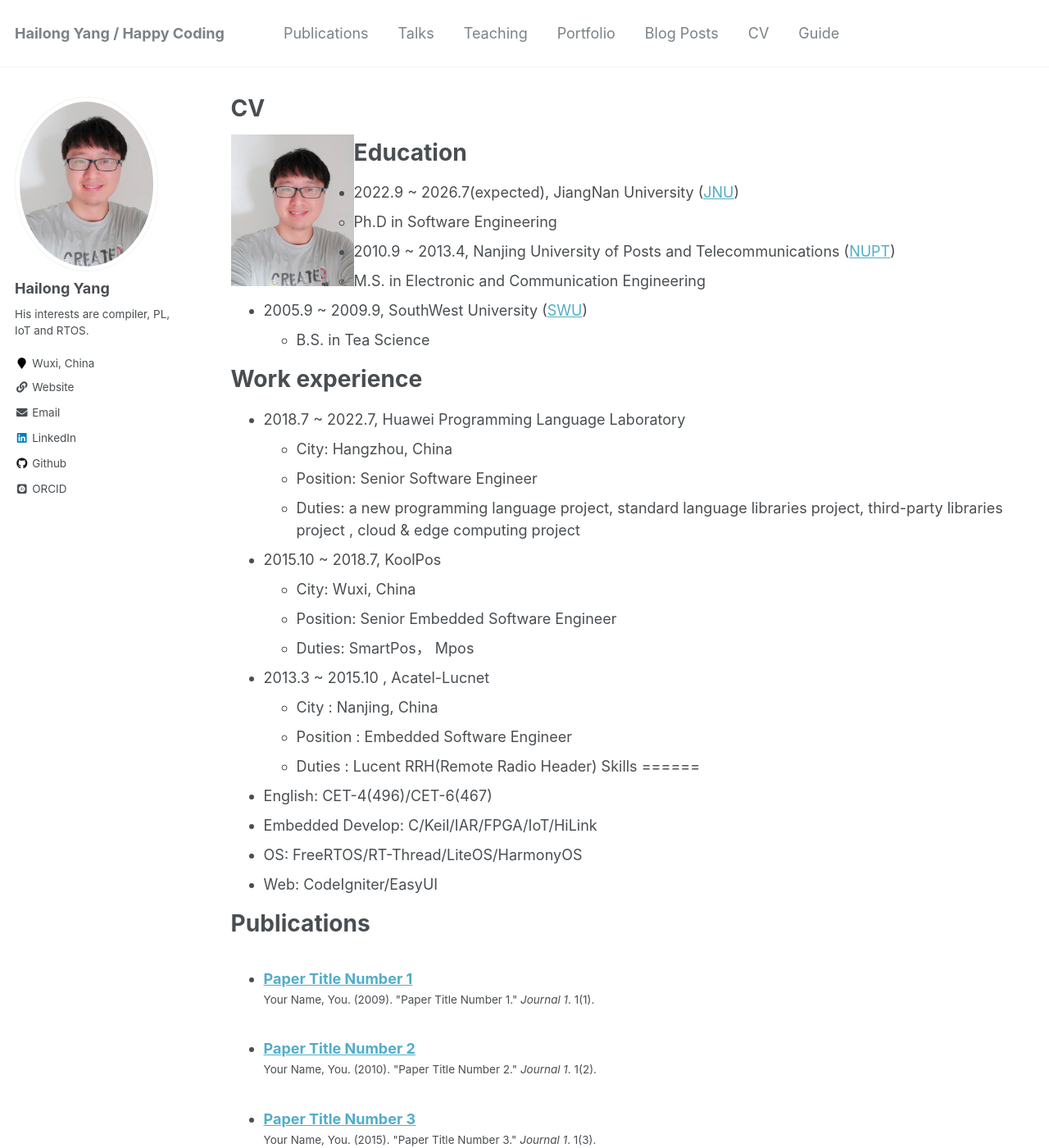
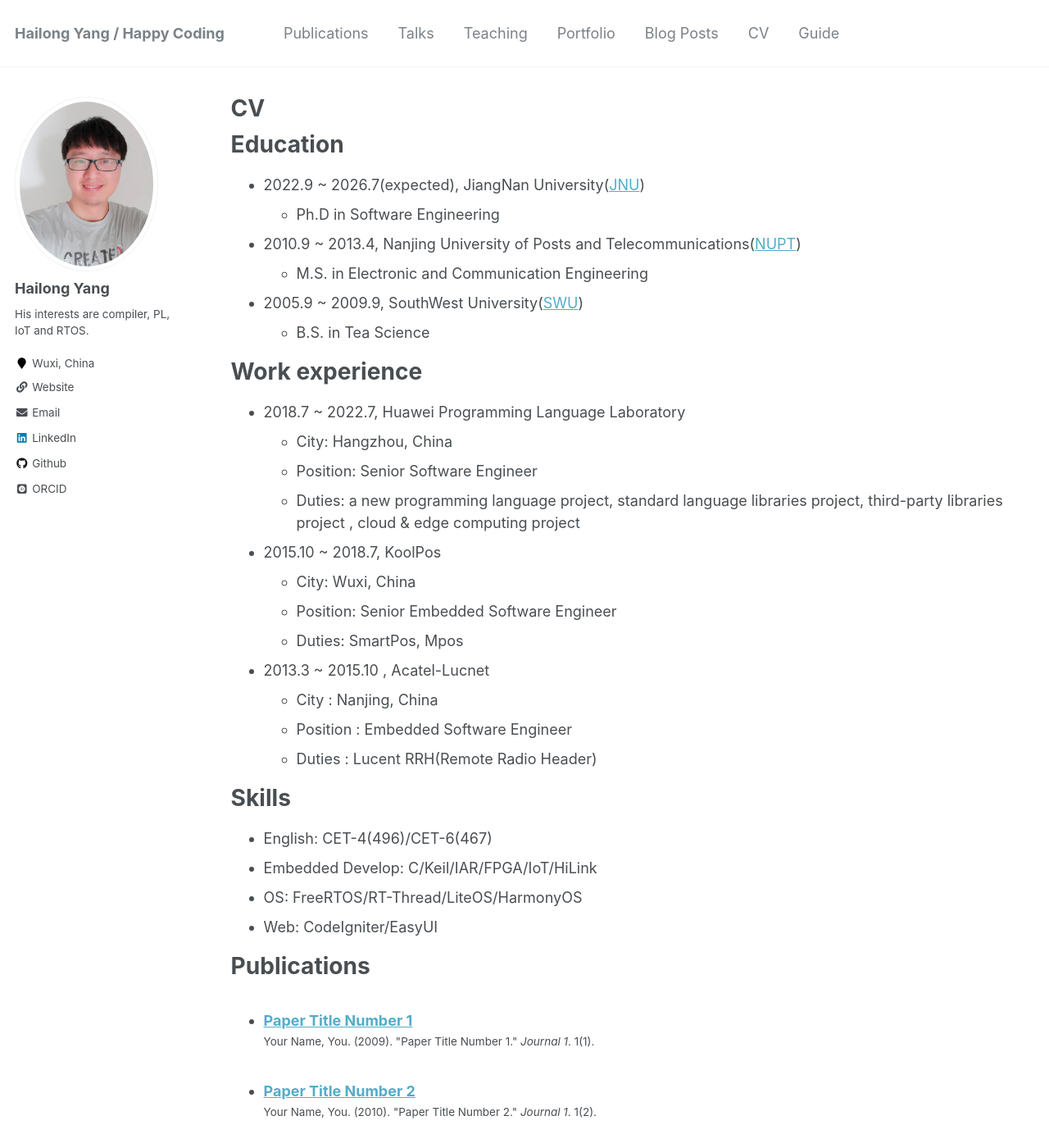
Before and after one commit to chinesebear/chinesebear.github.io, a Jekyll site: the page built from _pages/cv.md, in a window 1280 px wide and 1400 px high. Shown: the whole window at 82% size. Built offline with Jekyll 4.4.1, drawn with Linux system fonts in a browser that asks for light colours; some web fonts are replaced.

Commit message:
update cv

```diff
--- a/_pages/cv.md
+++ b/_pages/cv.md
@@ -9,15 +9,13 @@ redirect_from:
 
 {% include base_path %}
 
-<img align="left" width="150" src="../images/profile.png" />
-
 Education
 ======
-* 2022.9 ~ 2026.7(expected), JiangNan University ([JNU](http://www.jiangnan.edu.cn/))
+* 2022.9 ~ 2026.7(expected), JiangNan University([JNU](http://www.jiangnan.edu.cn/))
   * Ph.D in Software Engineering
-* 2010.9 ~ 2013.4,  Nanjing University of Posts and Telecommunications ([NUPT](http://www.njupt.edu.cn/))
+* 2010.9 ~ 2013.4,  Nanjing University of Posts and Telecommunications([NUPT](http://www.njupt.edu.cn/))
   * M.S. in Electronic and Communication Engineering
-* 2005.9 ~ 2009.9, SouthWest University ([SWU](http://www.swu.edu.cn/))
+* 2005.9 ~ 2009.9, SouthWest University([SWU](http://www.swu.edu.cn/))
   * B.S. in Tea Science
 
 Work experience
@@ -29,13 +27,15 @@ Work experience
 * 2015.10 ~ 2018.7, KoolPos
   * City: Wuxi, China
   * Position: Senior Embedded Software Engineer
-  * Duties: SmartPos， Mpos
+  * Duties: SmartPos, Mpos
 * 2013.3 ~ 2015.10 , Acatel-Lucnet
   * City : Nanjing, China
   * Position : Embedded Software Engineer
   * Duties :  Lucent RRH(Remote Radio Header)
+
 Skills
 ======
+
 * English: CET-4(496)/CET-6(467)
 * Embedded Develop: C/Keil/IAR/FPGA/IoT/HiLink
 * OS: FreeRTOS/RT-Thread/LiteOS/HarmonyOS
```
